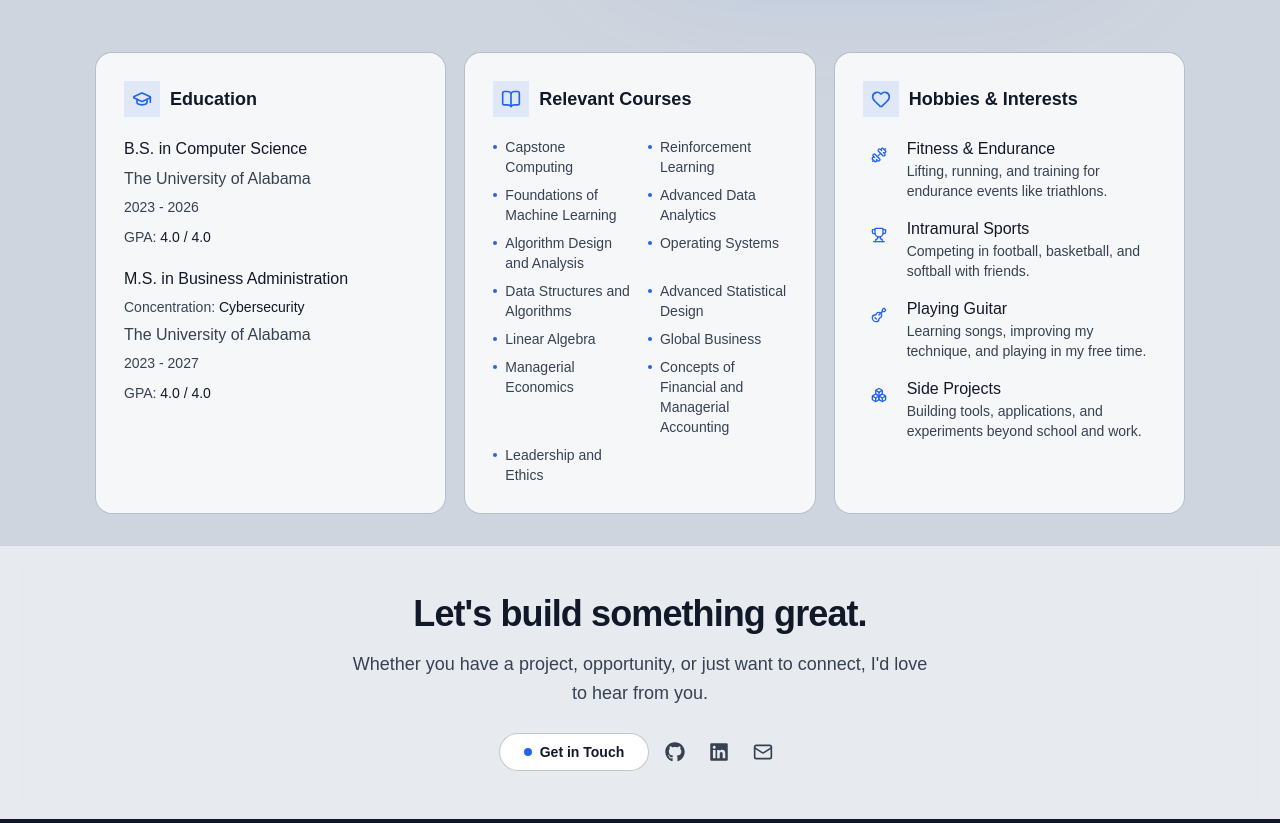
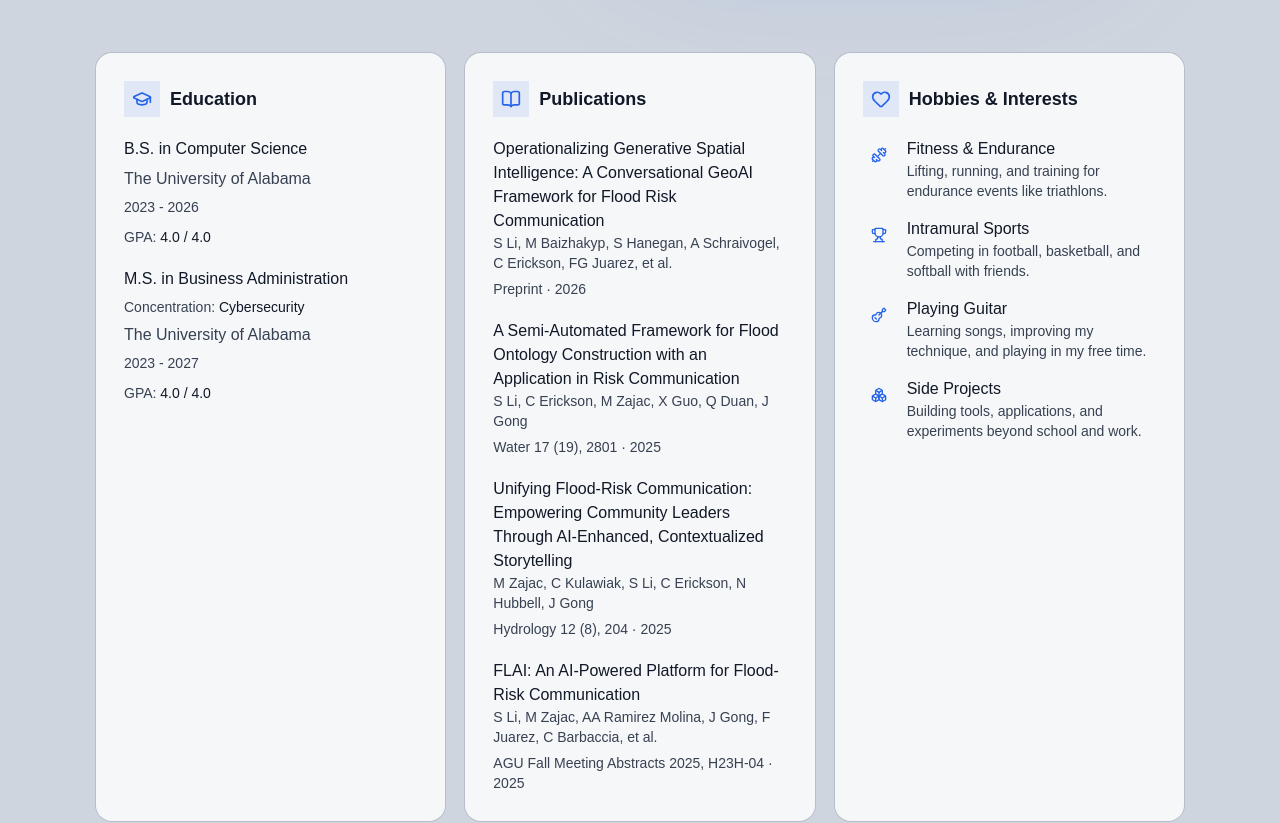
Before and after one commit to CalebErickson21/Portfolio, a React (Vite) app in the folder frontend/: page /about in a window 1280 px wide. Shown: the part 1040-1863 px from the top of the page. Built offline with nearby package versions, Linux system fonts and the light colour scheme.

Commit message:
publications instead of classes

```diff
--- a/frontend/src/data/About.ts
+++ b/frontend/src/data/About.ts
@@ -12,7 +12,12 @@ import headshot from "@/assets/Headshot.jpg";
 import dcPodium from "@/assets/DcPodium.jpg";
 import graduation from "@/assets/Graduation.jpeg";
 import labUndergrads from "@/assets/LabUndergrads.jpg";
-import type { EducationInterface, HobbyInterface, PillarInterface } from "@/utils/Types";
+import type {
+	EducationInterface,
+	HobbyInterface,
+	PillarInterface,
+	PublicationInterface,
+} from "@/utils/Types";
 
 export const aboutIntro = [
 	"I'm a software engineer who enjoys building thoughtful products, from polished interfaces to reliable backend systems. I care about clarity, craft, and shipping work that holds up in the real world.",
@@ -56,20 +61,42 @@ export const education: EducationInterface[] = [
 	},
 ];
 
-export const courses: string[] = [
-	"Capstone Computing",
-	"Reinforcement Learning",
-	"Foundations of Machine Learning",
-	"Advanced Data Analytics",
-	"Algorithm Design and Analysis",
-	"Operating Systems",
-	"Data Structures and Algorithms",
-	"Advanced Statistical Design",
-	"Linear Algebra",
-	"Global Business",
-	"Managerial Economics",
-	"Concepts of Financial and Managerial Accounting",
-	"Leadership and Ethics",
+export const publications: PublicationInterface[] = [
+	{
+		id: "geoai-flood-risk",
+		title:
+			"Operationalizing Generative Spatial Intelligence: A Conversational GeoAI Framework for Flood Risk Communication",
+		authors: "S Li, M Baizhakyp, S Hanegan, A Schraivogel, C Erickson, FG Juarez, et al.",
+		venue: "Preprint",
+		year: 2026,
+		href: "https://www.researchsquare.com/article/rs-10216628/v1",
+	},
+	{
+		id: "flood-ontology",
+		title:
+			"A Semi-Automated Framework for Flood Ontology Construction with an Application in Risk Communication",
+		authors: "S Li, C Erickson, M Zajac, X Guo, Q Duan, J Gong",
+		venue: "Water 17 (19), 2801",
+		year: 2025,
+		href: "https://www.mdpi.com/2073-4441/17/19/2801",
+	},
+	{
+		id: "flood-risk-storytelling",
+		title:
+			"Unifying Flood-Risk Communication: Empowering Community Leaders Through AI-Enhanced, Contextualized Storytelling",
+		authors: "M Zajac, C Kulawiak, S Li, C Erickson, N Hubbell, J Gong",
+		venue: "Hydrology 12 (8), 204",
+		year: 2025,
+		href: "https://www.mdpi.com/2306-5338/12/8/204",
+	},
+	{
+		id: "flai-agu",
+		title: "FLAI: An AI-Powered Platform for Flood-Risk Communication",
+		authors: "S Li, M Zajac, AA Ramirez Molina, J Gong, F Juarez, C Barbaccia, et al.",
+		venue: "AGU Fall Meeting Abstracts 2025, H23H-04",
+		year: 2025,
+		href: "https://ui.adsabs.harvard.edu/abs/2025AGUFMH23H...04L/abstract",
+	},
 ];
 
 export const hobbies: HobbyInterface[] = [
--- a/frontend/src/pages/About.tsx
+++ b/frontend/src/pages/About.tsx
@@ -6,10 +6,10 @@ import {
 	aboutGallery,
 	aboutHeadshot,
 	aboutIntro,
-	courses,
 	education,
 	hobbies,
 	pillars,
+	publications,
 } from "@/data/About";
 import { infoCardClass } from "@/utils/Classes";
 
@@ -107,11 +107,11 @@ export const About = () => {
 				<SkillsCloud />
 			</BlurFade>
 
-			{/* Education / Courses / Hobbies */}
+			{/* Education / Publications / Hobbies */}
 			<BlurFade inView direction="up" offset={20} duration={1} delay={0.1}>
 				<section
 					className="grid w-full gap-5 px-6 py-8 sm:px-10 md:grid-cols-2 lg:grid-cols-3 lg:px-16 xl:px-24"
-					aria-label="Education, courses, and interests"
+					aria-label="Education, publications, and interests"
 				>
 					{/* Education */}
 					<article className={infoCardClass}>
@@ -145,21 +145,33 @@ export const About = () => {
 						</ul>
 					</article>
 
-					{/* Courses */}
+					{/* Publications */}
 					<article className={infoCardClass}>
 						<div className="flex items-center gap-2.5">
 							<div className="flex size-9 items-center justify-center rounded-lg bg-brand-accent/10 text-brand-accent">
 								<BookOpen className="size-5" aria-hidden />
 							</div>
-							<h2 className="text-lg font-semibold text-text-primary">
-								Relevant Courses
-							</h2>
+							<h2 className="text-lg font-semibold text-text-primary">Publications</h2>
 						</div>
-						<ul className="mt-5 grid grid-cols-1 gap-x-4 gap-y-2 text-sm text-text-secondary sm:grid-cols-2">
-							{courses.map((course) => (
-								<li key={course} className="flex gap-2">
-									<span className="mt-2 size-1 shrink-0 rounded-full bg-brand-accent" />
-									{course}
+						<ul className="mt-5 space-y-5">
+							{publications.map(({ id, title, authors, venue, year, href }) => (
+								<li key={id} className="space-y-1.5">
+									{href ? (
+										<a
+											href={href}
+											target="_blank"
+											rel="noopener noreferrer"
+											className="font-medium text-text-primary transition-colors hover:text-brand-accent"
+										>
+											{title}
+										</a>
+									) : (
+										<p className="font-medium text-text-primary">{title}</p>
+									)}
+									<p className="text-sm text-text-secondary">{authors}</p>
+									<p className="text-sm text-text-secondary">
+										{venue} · {year}
+									</p>
 								</li>
 							))}
 						</ul>
```
Also changed, not shown: frontend/src/utils/Types.ts (+10 -0 lines), frontend/public/llms.txt, 2 other files (tests, documents, lock files or other folders).
